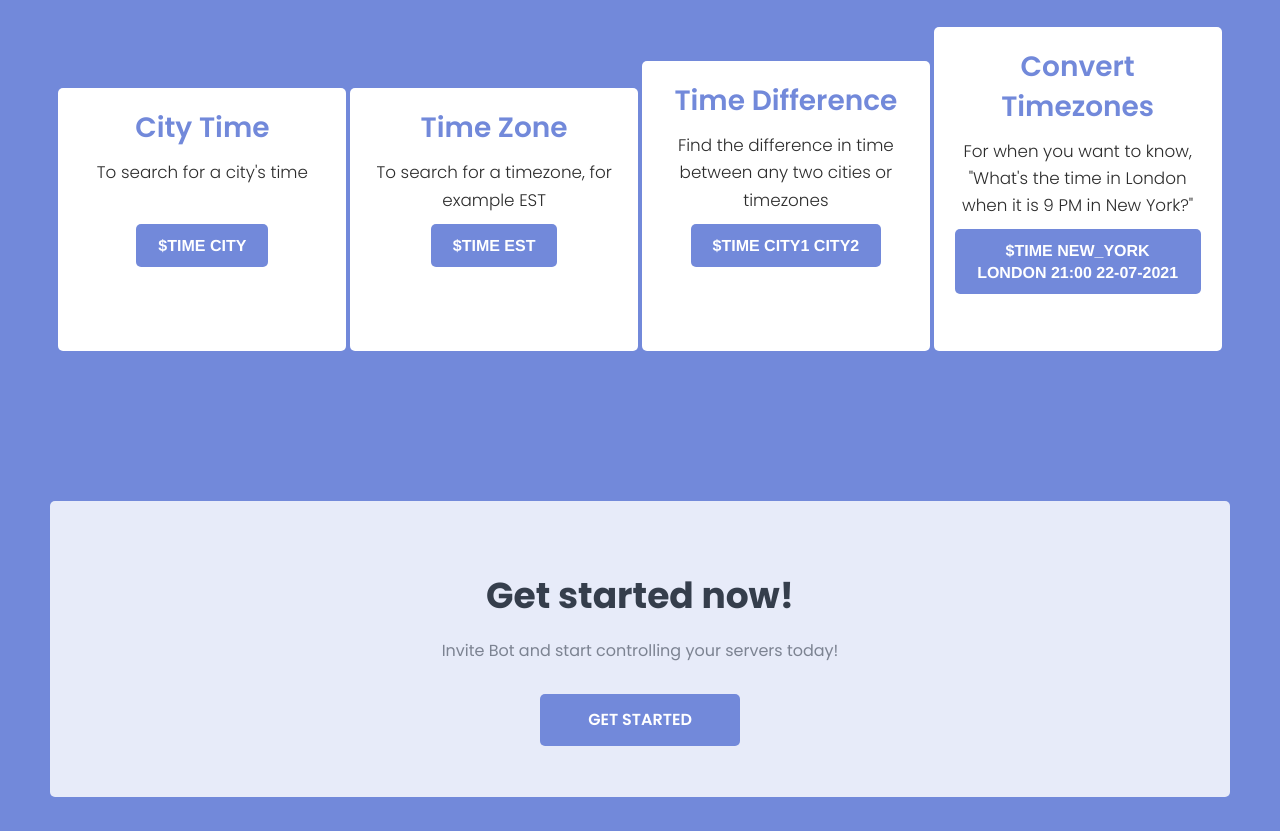
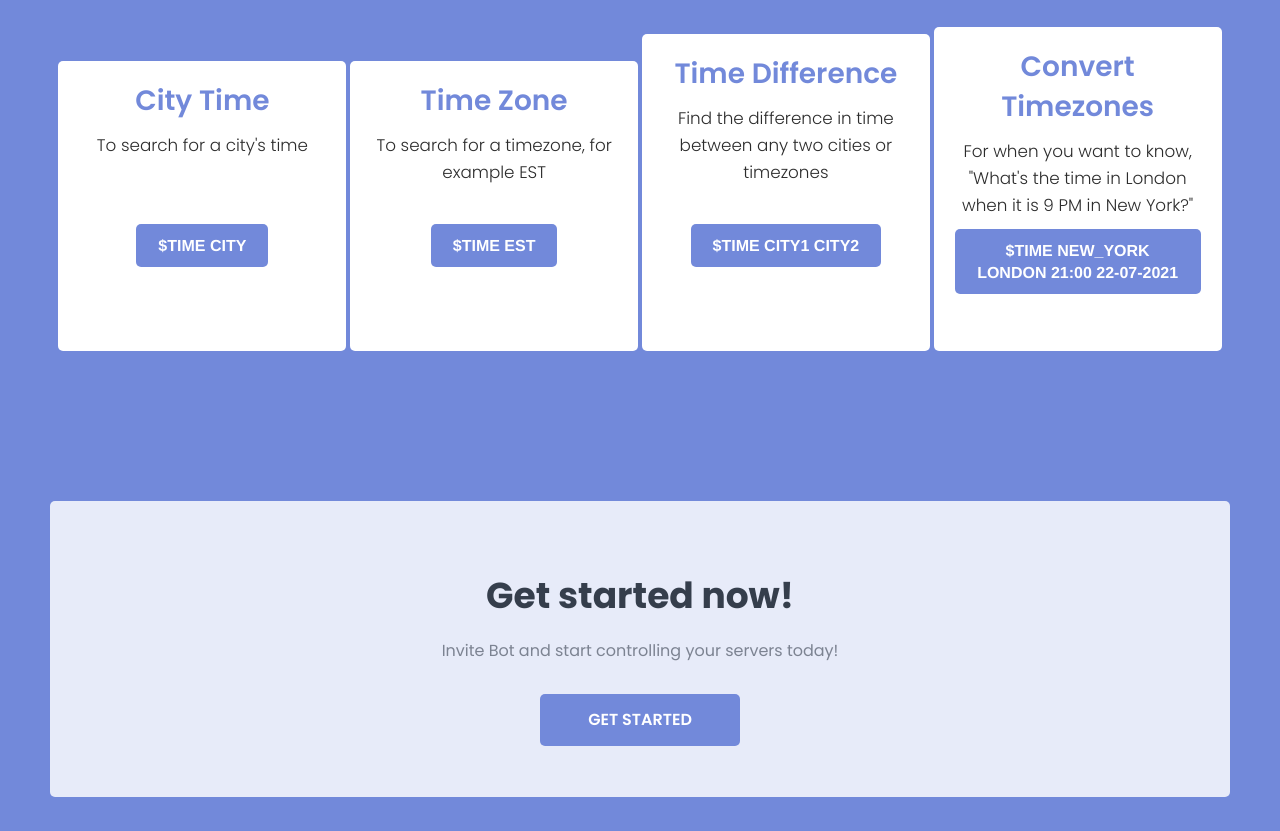
Before and after one commit to shrishtinigam/timezone-bot-website, a plain HTML site: page src/index.html in a window 1280 px wide. Shown: the part 1457-2288 px from the top of the page. Drawn offline with nearby package versions, Linux system fonts and the light colour scheme.

Commit message:
commands edit

```diff
--- a/src/index.html
+++ b/src/index.html
@@ -71,19 +71,19 @@
         <div class="card" style="width: 18rem;">
             <div class="card-body">
                 <h5 class="card-title">City Time</h5>
-                <p class="card-text">To search for a city's time <br><br><button class="btn" data-clipboard-text="$time City">$time City</button> <br><br><br></p>
+                <p class="card-text">To search for a city's time<br> <br><br><button class="btn" data-clipboard-text="$time City">$time City</button> <br><br><br></p>
             </div>
         </div>
         <div class="card" style="width: 18rem;">
             <div class="card-body">
                 <h5 class="card-title">Time Zone</h5>
-                <p class="card-text">To search for a timezone, for example EST<br><button class="btn" data-clipboard-text="$time EST">$time EST</button> <br><br><br></p>
+                <p class="card-text">To search for a timezone, for example EST<br><br><button class="btn" data-clipboard-text="$time EST">$time EST</button> <br><br><br></p>
             </div>
         </div>
         <div class="card" style="width: 18rem;">
             <div class="card-body">
                 <h5 class="card-title">Time Difference</h5>
-                <p class="card-text">Find the difference in time between any two cities or timezones<br><button class="btn" data-clipboard-text="$time City1 City2">$time City1 City2</button><br><br><br></p>
+                <p class="card-text">Find the difference in time between any two cities or timezones<br><br><button class="btn" data-clipboard-text="$time City1 City2">$time City1 City2</button><br><br><br></p>
             </div>
         </div>
         <div class="card" style="width: 18rem;">
@@ -115,7 +115,7 @@
 <script src="https://cdnjs.cloudflare.com/ajax/libs/popper.js/1.14.7/umd/popper.min.js" integrity="sha384-UO2eT0CpHqdSJQ6hJty5KVphtPhzWj9WO1clHTMGa3JDZwrnQq4sF86dIHNDz0W1" crossorigin="anonymous"></script>
 <script src="https://stackpath.bootstrapcdn.com/bootstrap/4.3.1/js/bootstrap.min.js" integrity="sha384-JjSmVgyd0p3pXB1rRibZUAYoIIy6OrQ6VrjIEaFf/nJGzIxFDsf4x0xIM+B07jRM" crossorigin="anonymous"></script>
 <script src="https://cdn.jsdelivr.net/npm/clipboard@2.0.8/dist/clipboard.min.js"></script>
-<script src="js/main.js"></script>
 <script src="js/now-ui-kit.min.js"></script>
+<script> let clipboard1 = new ClipboardJS('btn'); </script>
 </body>
 </html>
--- a/src/js/main.js
+++ /dev/null
@@ -1 +0,0 @@
-let clipboard1 = new ClipboardJS('btn');
```
